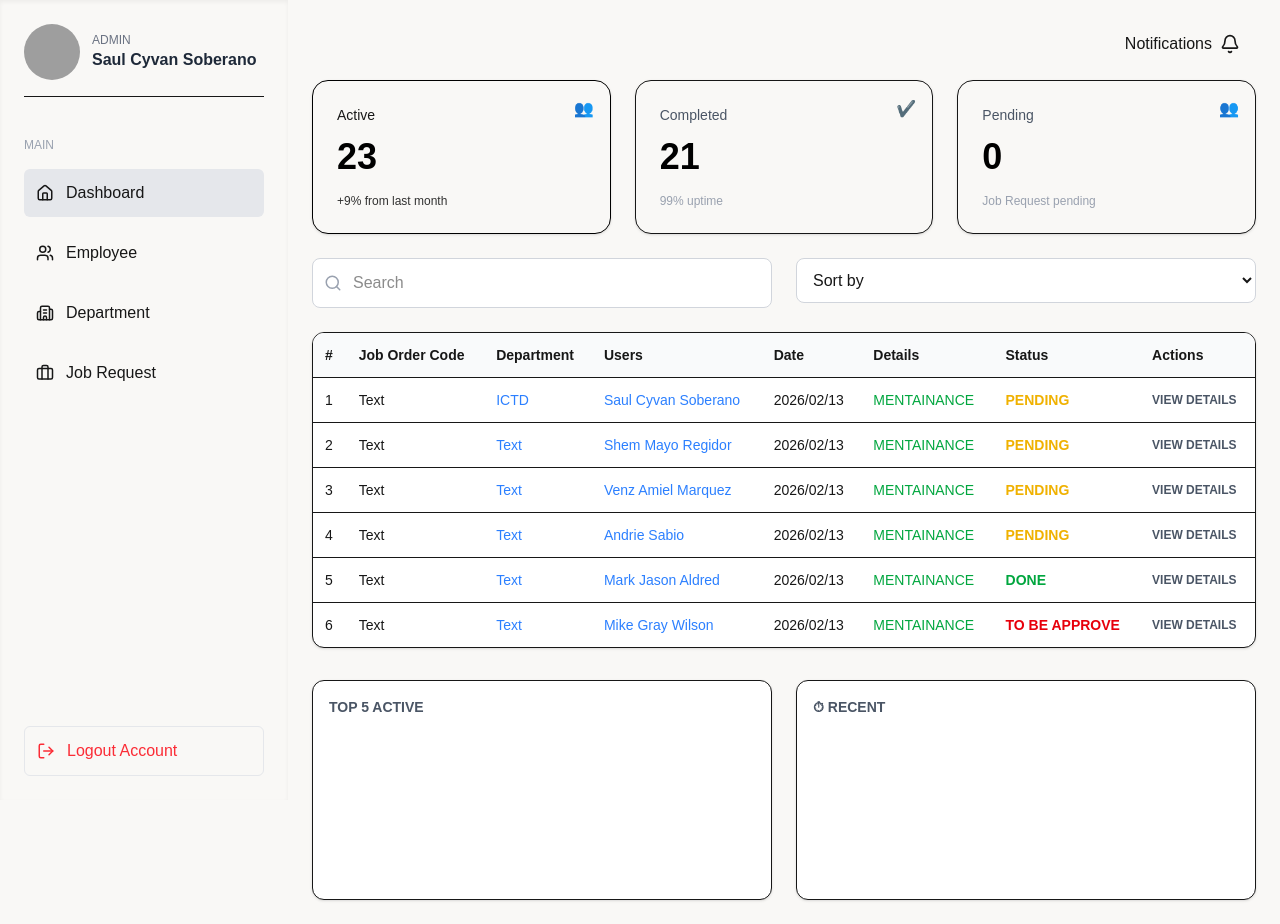
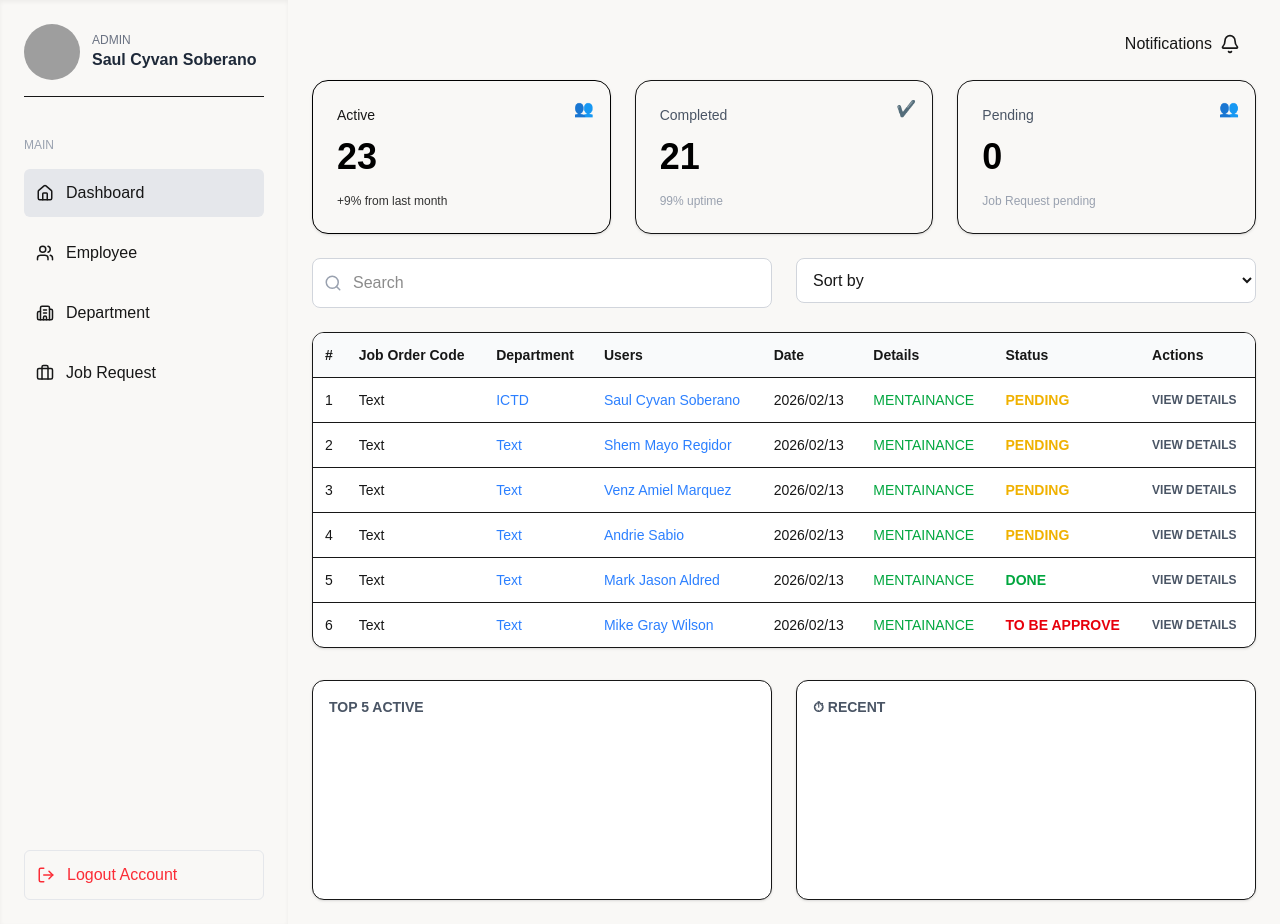
Before and after one commit to ShemHooks/jrts-fe, a Next.js app in the folder jrts-fe/: page /dashboard in a window 1280 px wide. Built offline with nearby package versions, Linux system fonts and the light colour scheme; grey boxes are pictures that could not be loaded.

Commit message:
DashBoard-Update

```diff
--- a/jrts-fe/components/Navbar.tsx
+++ b/jrts-fe/components/Navbar.tsx
@@ -62,9 +62,9 @@ const handleLogin = () => {
 {/* Sidebar */}
 <div
   className={`
-          fixed md:static top-0 left-0 z-50
-            h-dvh w-72 bg-[#F9F8F6] shadow-inner
-            flex flex-col justify-between p-6
+    fixed md:sticky top-0 left-0 z-50
+    min-h-screen w-72 bg-[#F9F8F6] shadow-inner
+    flex flex-col p-6
     transform transition-transform duration-300
     ${open ? "translate-x-0" : "-translate-x-full"}
     md:translate-x-0
@@ -77,6 +77,7 @@ const handleLogin = () => {
     </button>
   </div>
 
+  {/* Top Section */}
   <div>
     {/* Admin Profile */}
     <div className="flex items-center gap-3 mb-10 border-b pb-4">
@@ -98,9 +99,7 @@ const handleLogin = () => {
     {/* Navigation */}
     <p className="text-xs text-gray-400 uppercase mb-4">Main</p>
 
-          <motion.nav className="flex flex-col gap-3 md:gap-3"
-
-          >
+    <motion.nav className="flex flex-col gap-3">
       {navItems.map((item) => (
         <Link key={item.path} href={item.path}>
           <motion.div
@@ -119,12 +118,10 @@ const handleLogin = () => {
     </motion.nav>
   </div>
 
-        {/* Logout */}
+  {/* Logout Button - pushed automatically to bottom */}
   <button
     onClick={handleLogout}
-        className="absolute bottom-6 left-6 right-6
-        flex items-center gap-3 border border-gray-200 p-3
-        rounded-md text-red-500 hover:bg-red-100 transition"
+    className="mt-auto flex items-center gap-3 border border-gray-200 p-3 rounded-md text-red-500 hover:bg-red-100 transition"
   >
     <LogOut size={18} />
     Logout Account
```
Lines whose indentation alone changed are shown as unchanged.
